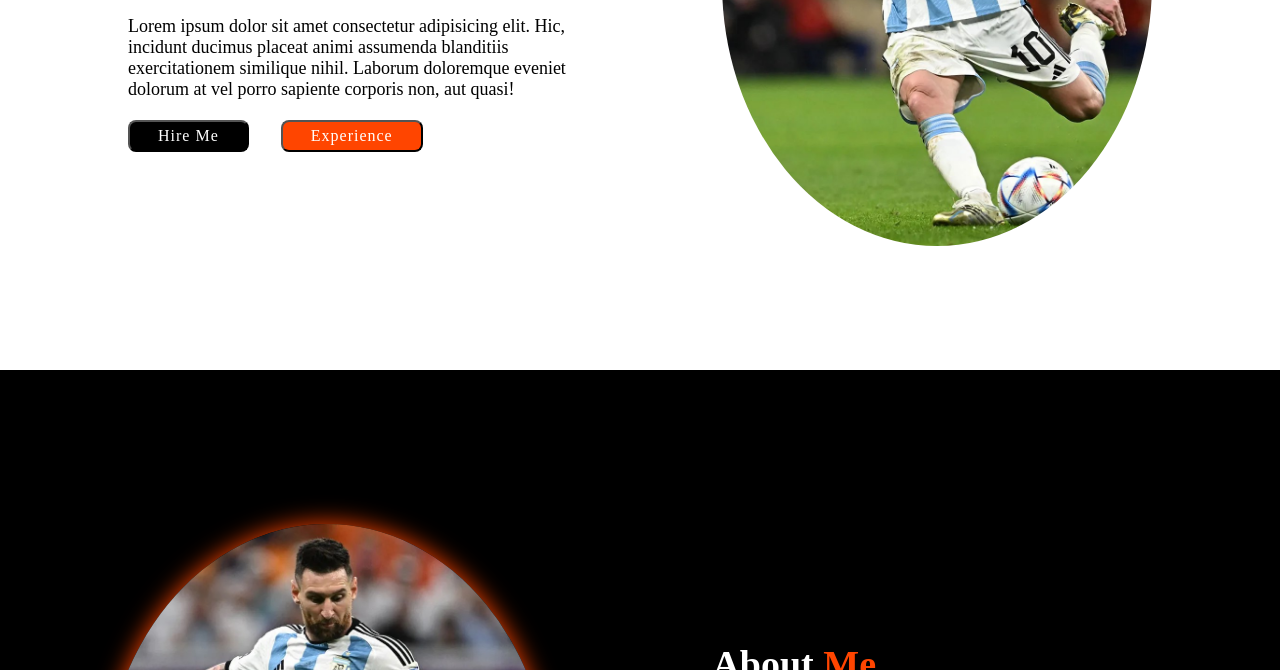
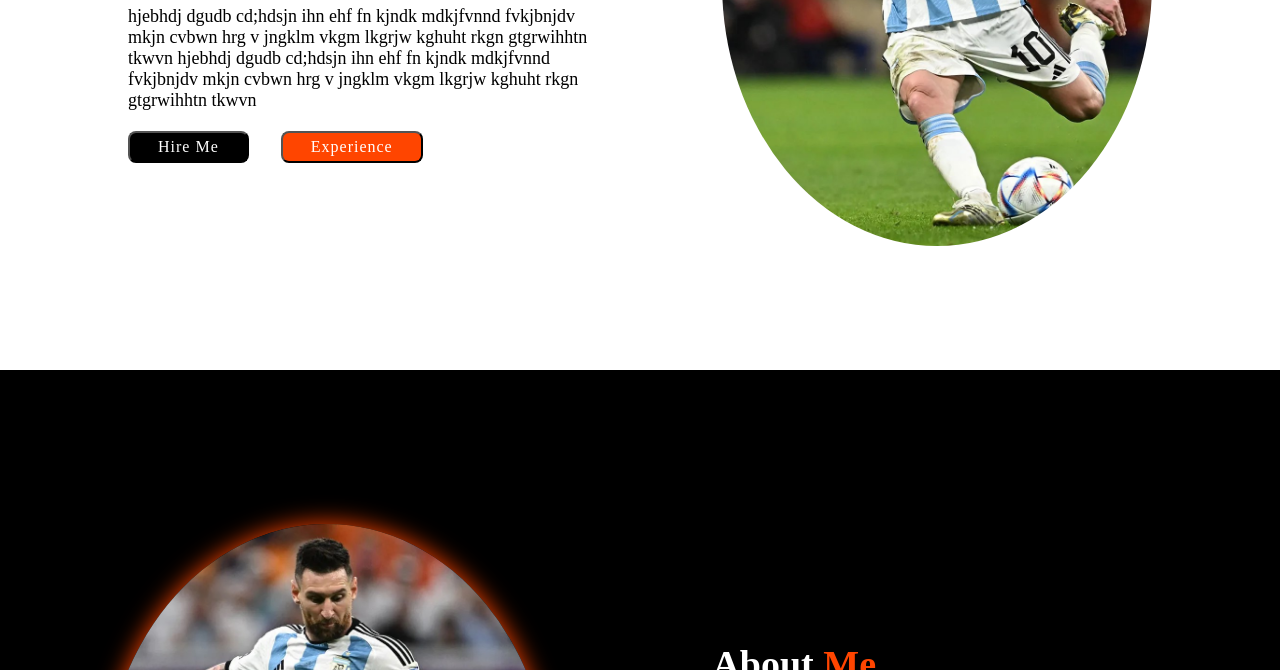
Before and after one commit to Amaldev-AD/Portfolio, a plain HTML site: page index.html in a window 1280 px wide. Shown: the part 430-1100 px from the top of the page. Drawn offline with nearby package versions, Linux system fonts and the light colour scheme.

Commit message:
paragraph changed

```diff
--- a/index.html
+++ b/index.html
@@ -32,9 +32,10 @@
 
             <h1>Im <span>Amaldev</span><br>a Frontend Developer</h1>
 
-            <p>Lorem ipsum dolor sit amet consectetur adipisicing elit. Hic, incidunt ducimus placeat animi assumenda
-                blanditiis exercitationem similique nihil. Laborum doloremque eveniet dolorum at vel porro sapiente
-                corporis non, aut quasi!</p>
+            <p> hjebhdj dgudb cd;hdsjn ihn ehf fn kjndk mdkjfvnnd fvkjbnjdv mkjn cvbwn hrg
+                v jngklm vkgm lkgrjw kghuht rkgn gtgrwihhtn tkwvn  hjebhdj dgudb cd;hdsjn ihn ehf fn kjndk mdkjfvnnd fvkjbnjdv mkjn cvbwn hrg
+                v jngklm vkgm lkgrjw kghuht rkgn gtgrwihhtn tkwvn
+            </p>
             <div class="btn">
                 <button class="btn-1">Hire Me</button>
                 <button class="btn-2">Experience</button>
```
